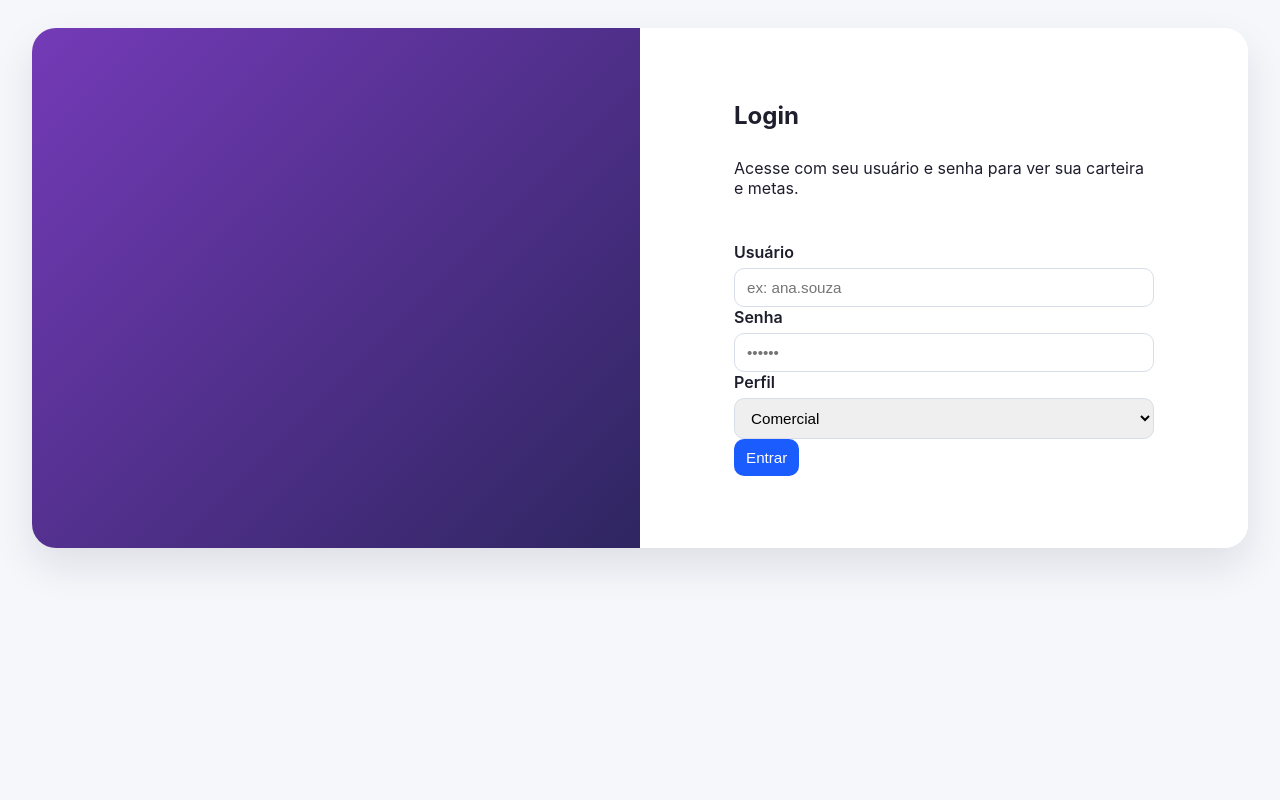
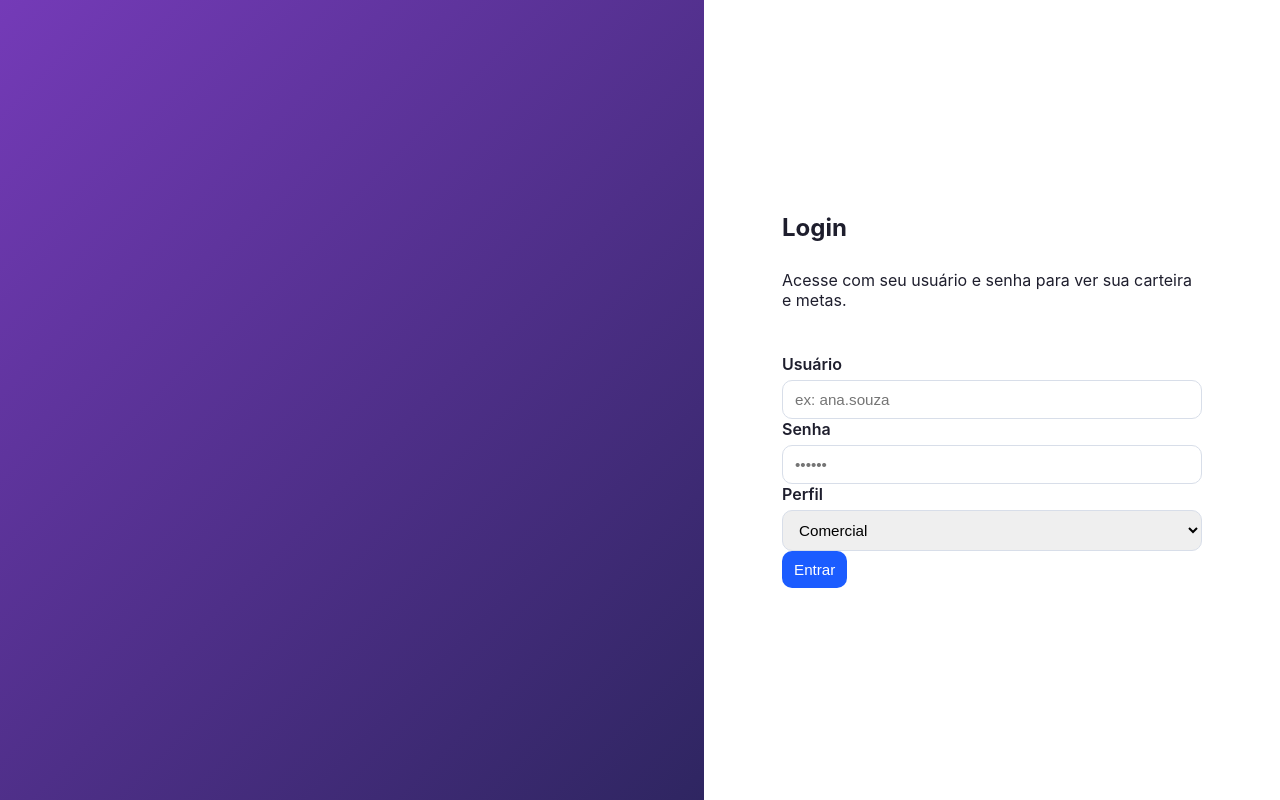
Before and after one commit to Vini1303/apphubbie, a website: page public/index.html in a window 1280 px wide. Drawn offline with Linux system fonts and the light colour scheme.

Commit message:
Make login layout full-bleed

```diff
--- a/public/app.js
+++ b/public/app.js
@@ -140,6 +140,7 @@ const setLoggedInView = () => {
   loginCard.style.display = 'none';
   content.style.display = 'flex';
   sidebar.style.display = 'flex';
+  document.body.classList.remove('is-login');
   if (topbar) {
     topbar.style.display = 'flex';
   }
@@ -149,6 +150,7 @@ const setLoggedOutView = () => {
   loginCard.style.display = 'grid';
   content.style.display = 'none';
   sidebar.style.display = 'none';
+  document.body.classList.add('is-login');
   if (topbar) {
     topbar.style.display = 'none';
   }
--- a/public/styles.css
+++ b/public/styles.css
@@ -147,11 +147,11 @@ body {
 
 .login {
   display: grid;
-  grid-template-columns: minmax(0, 1fr) minmax(0, 1fr);
-  min-height: 520px;
-  border-radius: 24px;
+  grid-template-columns: minmax(0, 1.1fr) minmax(0, 0.9fr);
+  min-height: 100vh;
+  border-radius: 0;
   overflow: hidden;
-  box-shadow: 0 18px 40px rgba(15, 23, 42, 0.1);
+  box-shadow: none;
   background: #fff;
 }
 
@@ -168,7 +168,7 @@ body {
   display: flex;
   align-items: center;
   justify-content: center;
-  padding: 48px 40px;
+  padding: 56px 48px;
   flex-direction: column;
   gap: 24px;
 }
@@ -196,6 +196,14 @@ body {
   .login__media {
     min-height: 240px;
   }
+}
+
+body.is-login .layout {
+  min-height: 100vh;
+}
+
+body.is-login .main {
+  padding: 0;
 }
 
 .content {
```
